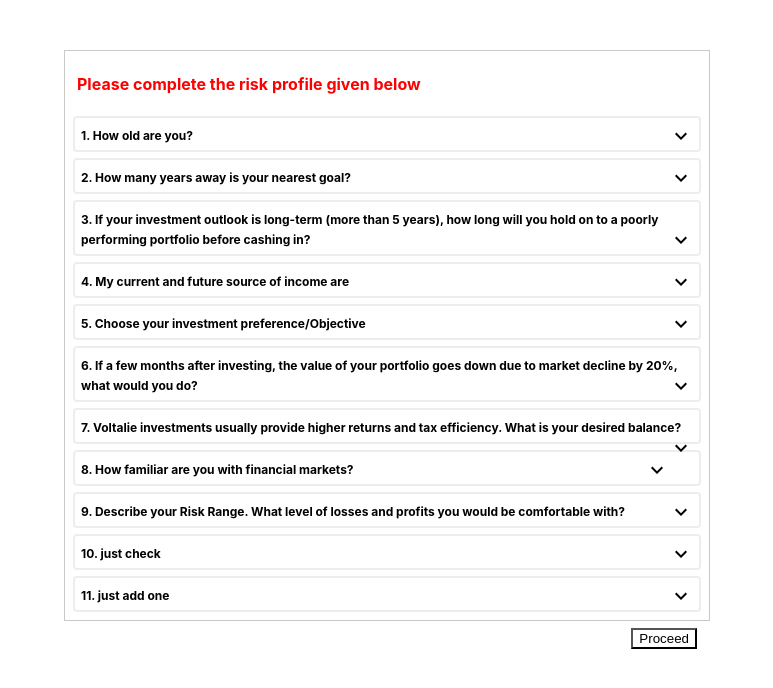
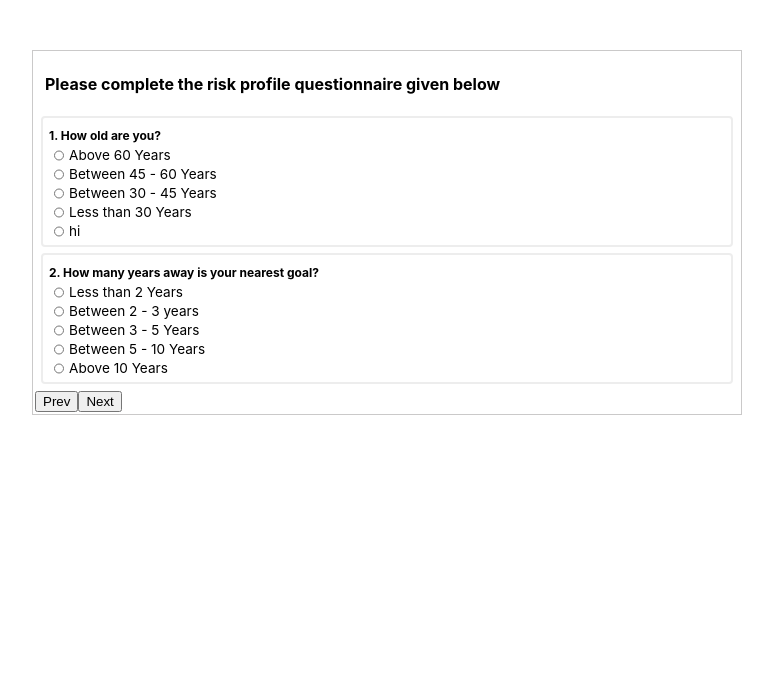
Before and after one commit to Hsm7085/riskbackend, a React (Create React App) app in the folder risk_profile/: page / in a window 1280 px wide. Shown: the top 688 px of the page, without its empty margins (253-1026 px from the left). Built offline with nearby package versions, Linux system fonts and the light colour scheme.

Commit message:
graph and two question shows done

```diff
--- a/risk_profile/src/accordion/Accodion.js
+++ b/risk_profile/src/accordion/Accodion.js
@@ -4,7 +4,7 @@ import { RiskData } from "./api";
 import MyAccodian from "./MyAccodian";
 // import { useNavigate } from "react-router-dom";
 import "./accodion.css";
-import Gauge from "./Gauge";
+import Gauge from "./Graph";
 
 export default function Accodion() {
   const [datavalue, setdata] = useState(new Set());
@@ -19,9 +19,8 @@ export default function Accodion() {
 
   const [gaugeShow, setGaugeShow] = useState(false);
   const [scoreVal, setScoreVal] = useState(new Set());
-  const [name,setName]=useState();
+  const [name, setName] = useState();
   const handleScore = (i, value) => {
-
     count.push(value);
     addingScore();
   };
@@ -32,30 +31,26 @@ export default function Accodion() {
       sum += count[i];
     }
 
-    if(sum===0 && sum <=10){
+    if (sum === 0 && sum <= 10) {
       setScoreVal(sum);
-      setName("Conservative")
-    }
-    else if(sum>=11 && sum <=20){
+      setName("Conservative");
+    } else if (sum >= 11 && sum <= 20) {
       setScoreVal(sum);
-      setName("Moderate Conservative")
-    }
-    else if(sum>=21 && sum <=30){
+      setName("Moderate Conservative");
+    } else if (sum >= 21 && sum <= 30) {
       setScoreVal(sum);
-      setName("Moderate")
-    }
-    else if(sum >=31 && sum <=40){
+      setName("Moderate");
+    } else if (sum >= 31 && sum <= 40) {
       setScoreVal(sum);
-      setName("Moderate Aggressive")
-    }
-    else{
-      if(sum>50){
+      setName("Moderate Aggressive");
+    } else {
+      if (sum > 50) {
         setScoreVal(50);
-        setName("Aggressive")
+        setName("Aggressive");
         return;
       }
       setScoreVal(sum);
-      setName("Aggressive")
+      setName("Aggressive");
     }
   };
 
@@ -121,29 +116,51 @@ export default function Accodion() {
   };
 
   const gauegeSelected = () => {
+    console.log("selected");
     setGaugeShow(true);
     setvalue(false);
   };
 
-  const RenewRiskProfile = ()  =>{
-    console.log("renew")
+  const RenewRiskProfile = () => {
+    console.log("renew");
     // setGaugeShow(false)
     // setScoreVal(0);
     // setCount([0])
-    // setName('')
+    setName("");
     window.location.reload();
-    // console.log(count,name)
+  };
+
+  const [currentPage, setCurrPage] = useState(1);
+  const recordPerPage = 2;
+  const lastIndex = currentPage * recordPerPage;
+  const firstIndex = lastIndex - recordPerPage;
+  const records = RiskData.slice(firstIndex, lastIndex);
+  const npage = Math.ceil(RiskData.length / recordPerPage);
+
+  function getPreviousQues() {
+    if (currentPage !== 1) {
+      setCurrPage(currentPage - 1);
+    }
+  }
+
+  function getNextQues() {
+    if (currentPage !== npage) {
+      setCurrPage(currentPage + 1);
+    }
   }
 
   return (
     <>
       <section className={`sec ${value && "cont"} ${gaugeShow && "cont"}`}>
-        <h4>Please complete the risk profile given below</h4>
-        <MyAccodian data={RiskData} set={set} handleScore={handleScore} />
+        <h4>Please complete the risk profile questionnaire given below</h4>
+        <MyAccodian data={records} set={set} handleScore={handleScore} />
+        <button onClick={getPreviousQues}>Prev</button>
+        <button onClick={getNextQues}>Next</button>
         <button
           disabled={!selected}
+          className={currentPage === npage ? 'proceedbtn show' : 'content hide'}
           onClick={() => setvalue(true)}
-          className="proceedbtn"
+          // className="proceedbtn"
         >
           Proceed
         </button>
@@ -200,7 +217,13 @@ export default function Accodion() {
         </div>
       )}
 
-      {gaugeShow && <Gauge value={scoreVal} RenewRiskProfile={RenewRiskProfile} name={name}/>}
+      {gaugeShow && (
+        <Gauge
+          value={scoreVal}
+          RenewRiskProfile={RenewRiskProfile}
+          name={name}
+        />
+      )}
     </>
   );
 }
--- a/risk_profile/src/accordion/Gauge.js
+++ b/risk_profile/src/accordion/Graph.js
@@ -43,8 +43,8 @@ const needle = (value, data, cx, cy, iR, oR) => {
       cy={y0}
       r={100 * 0.1}
       strokeWidth="5"
-      fillOpacity={0}
-      fill="none"
+      // fillOpacity={0}
+      fill="orange"
       stroke="orange"
     />,
     <path
--- a/risk_profile/src/accordion/MyAccodian.js
+++ b/risk_profile/src/accordion/MyAccodian.js
@@ -1,47 +1,31 @@
-import React, { useState } from "react";
-import KeyboardArrowUpIcon from "@mui/icons-material/KeyboardArrowUp";
-import KeyboardArrowDownIcon from "@mui/icons-material/KeyboardArrowDown";
+import React from "react";
+// import KeyboardArrowUpIcon from "@mui/icons-material/KeyboardArrowUp";
+// import KeyboardArrowDownIcon from "@mui/icons-material/KeyboardArrowDown";
 import Value from "./Value";
 
 export default function MyAccodian({ data, set,handleScore }) {
-  const [select, setSelected] = useState(null);
-
-  const toggle = (i) => {
-    if (select === i) {
-      return setSelected(null)
-    }
-
-    setSelected(i)
-  }
 
   return (
     <>
       {data.map((curEle, i) => {
         return <div className="container" key={i}>
-          <div onClick={() => toggle(i)}>
+          <div>
             <span className="design" >
               {curEle.serialNo}
               {". "}
               {curEle.question}{" "}
             </span>
-            <span className="arrow" >
-              {select === i ? <KeyboardArrowUpIcon /> : <KeyboardArrowDownIcon />}
-            </span>
 
           </div>
 
           {
-            <div className={select === i ? 'content show' : 'content hide'}>
+            <div>
               {curEle.choices.map((id) => {
                 const { score } = id;
 
                 return <Value key={score} {...id} select={i} set={set} handleScore={handleScore}
                 />;
               })}
-
-              {/* <DataSave curEle={curEle}  select={select} nextToggle={nextToggle} arr={arr}/> */}
-
-
             </div>
           }
         </div>;
--- a/risk_profile/src/accordion/accodion.css
+++ b/risk_profile/src/accordion/accodion.css
@@ -1,16 +1,16 @@
-.main-div {
-  width: 75%;
+/* .main-div {
+  width: 100vw;
   margin: auto;
   box-shadow: 4px 5px 10px 15px whitesmoke;
-}
+} */
 
-.inner-div-question {
+/* .inner-div-question {
   display: inline-block;
   width: 90%;
   margin-left: 20px;
   border: 2px solid whitesmoke;
   background-color: #ffffff;
-}
+} */
 
 .design {
   font-size: 0.75em;
@@ -21,10 +21,10 @@
   font-weight: bold;
 }
 
-.arrow {
+/* .arrow {
   float: right;
   font-weight: bold;
-}
+} */
 
 .container {
   border: 2px solid rgb(237, 237, 237);
@@ -37,11 +37,11 @@
   margin: 50px auto;
   border: 1px solid rgb(202, 201, 201);
   padding: 2px;
-  width: 50%;
+  width: 55%;
 }
 
 h4 {
-  color: red;
+  color: black;
   padding-left: 10px;
 }
 
@@ -68,7 +68,7 @@ h4 {
 
 .proceedbtn {
   float: right;
-  margin: 10px;
+  margin-top: 0px;
   background-color: white;
 }
 
@@ -108,7 +108,8 @@ input[type="radio"] {
   margin-right: 5px;
   position: relative;
   top: 2px;
-  accent-color: gray;
+  accent-color: blue;
+  display: inline;
 }
 
 button[type="submit"] {
@@ -131,7 +132,7 @@ button[type="submit"] {
 }
 
 .content.show {
-  margin-top: 8px;
+  margin-top: 0px;
   display: block;
 }
 
@@ -147,10 +148,8 @@ li {
 
 .gaugecenter{
 position: absolute;
-top:0;
-left: 28vw;
-position: absolute;
-top:0;
+top:20px;
+left: 30vw;
 margin:auto;
 margin-left:auto;
 margin-top: 10%;
@@ -158,35 +157,35 @@ border: 2px solid rgb(172, 172, 172);
 background-color: white;
 }
 
-.gaugecenter h2 ,p{
+.gaugecenter h4 ,p{
   text-align: center;
 }
 
 .gaugecenter p{
   position: absolute;
-  top:70%;
+  top:75%;
   left: 40%;
 }
 
 hr{
   position: absolute;
   width: 90%;
-  top: 67.5%;
+  top: 72.9%;
   left: 20px;
   overflow: hidden;
 }
-.recharts-surface{
+/* .recharts-surface{
   padding-top: 0;
   padding-bottom: 0;
   margin-bottom: 0;
-}
+} */
 
-.PieChart{
+/* .PieChart{
   margin-bottom: 0;
   margin-top: 0;
   padding-top: 0;
   padding-bottom: 0;
-}
+} */
 
 .RenewBtn{
   background-color: #00dbab;
@@ -198,6 +197,15 @@ hr{
   padding-left:30px ;
   padding-right:30px ;
   position: absolute;
-  top: 83%;
+  top: 88%;
   left: 35%;
 }
+
+.questioningBorder{
+  border: 1px solid cyan;
+}
+
+span,label,input{
+  display: inline;
+  width:10px
+}
```
Also changed, not shown: risk_profile/public/Nouse.js (+3 -5 lines).
